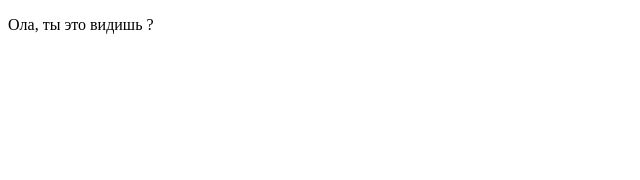
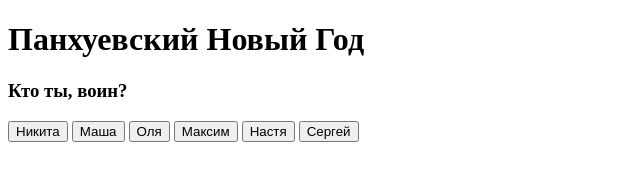
Before and after one commit to NLitvinenko/nlitvinenko.github.io, a plain HTML site: page index.html in a window 1280 px wide. Shown: the whole page, without its empty margins (0-640 px from the left). Drawn offline with Linux system fonts and the light colour scheme.

Commit message:
Update index.html

```diff
--- a/index.html
+++ b/index.html
@@ -6,6 +6,13 @@
     <title>Панхуевский НГ</title>
 </head>
 <body>
-    <p>Ола, ты это видишь ?</p>
+    <h1>Панхуевский Новый Год</h1>
+    <h3>Кто ты, воин?</h3>
+    <button>Никита</button>
+    <button>Маша</button>
+    <button>Оля</button>
+    <button>Максим</button>
+    <button>Настя</button>
+    <button>Сергей</button>
 </body>
 </html>
```
